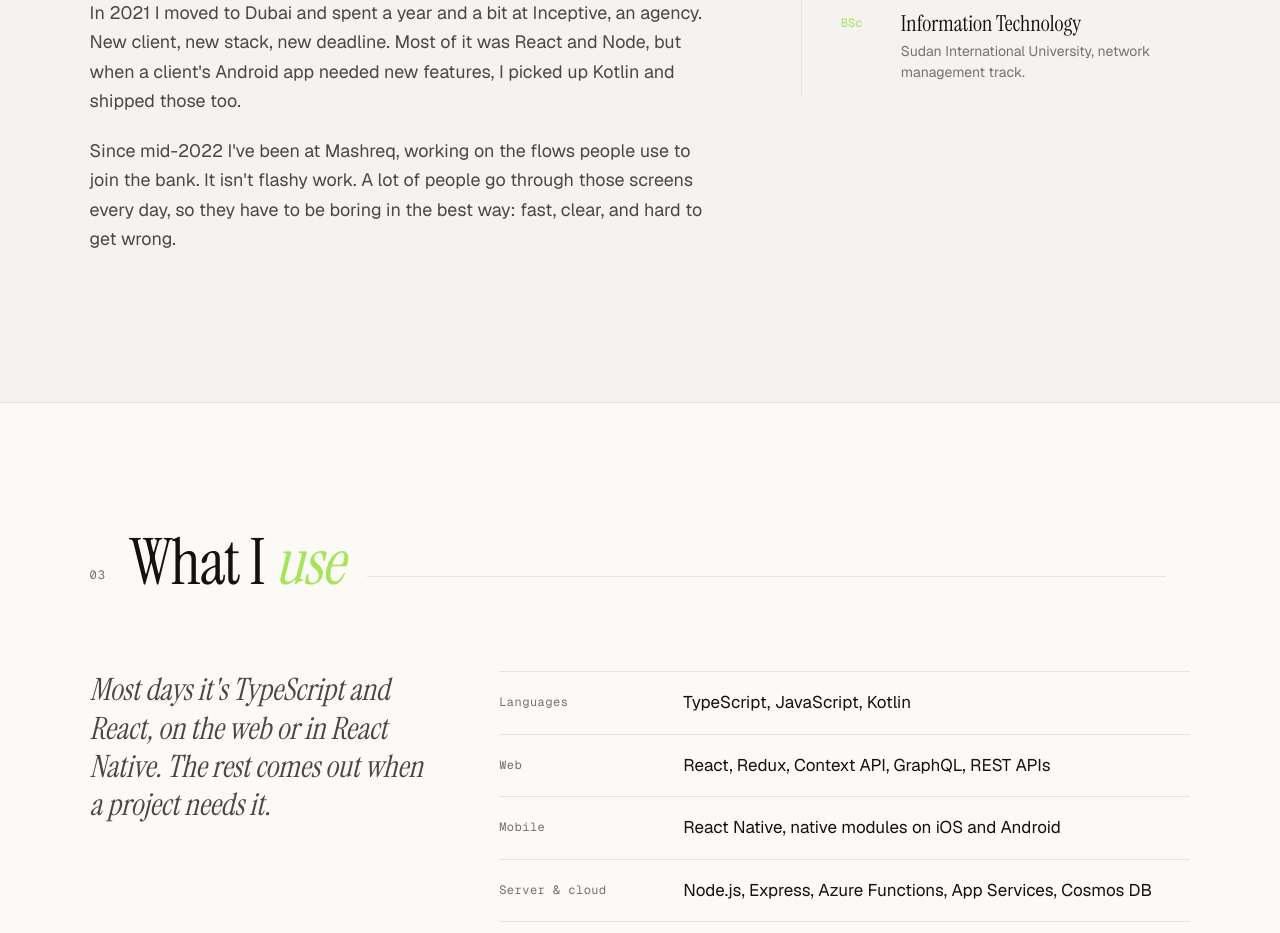
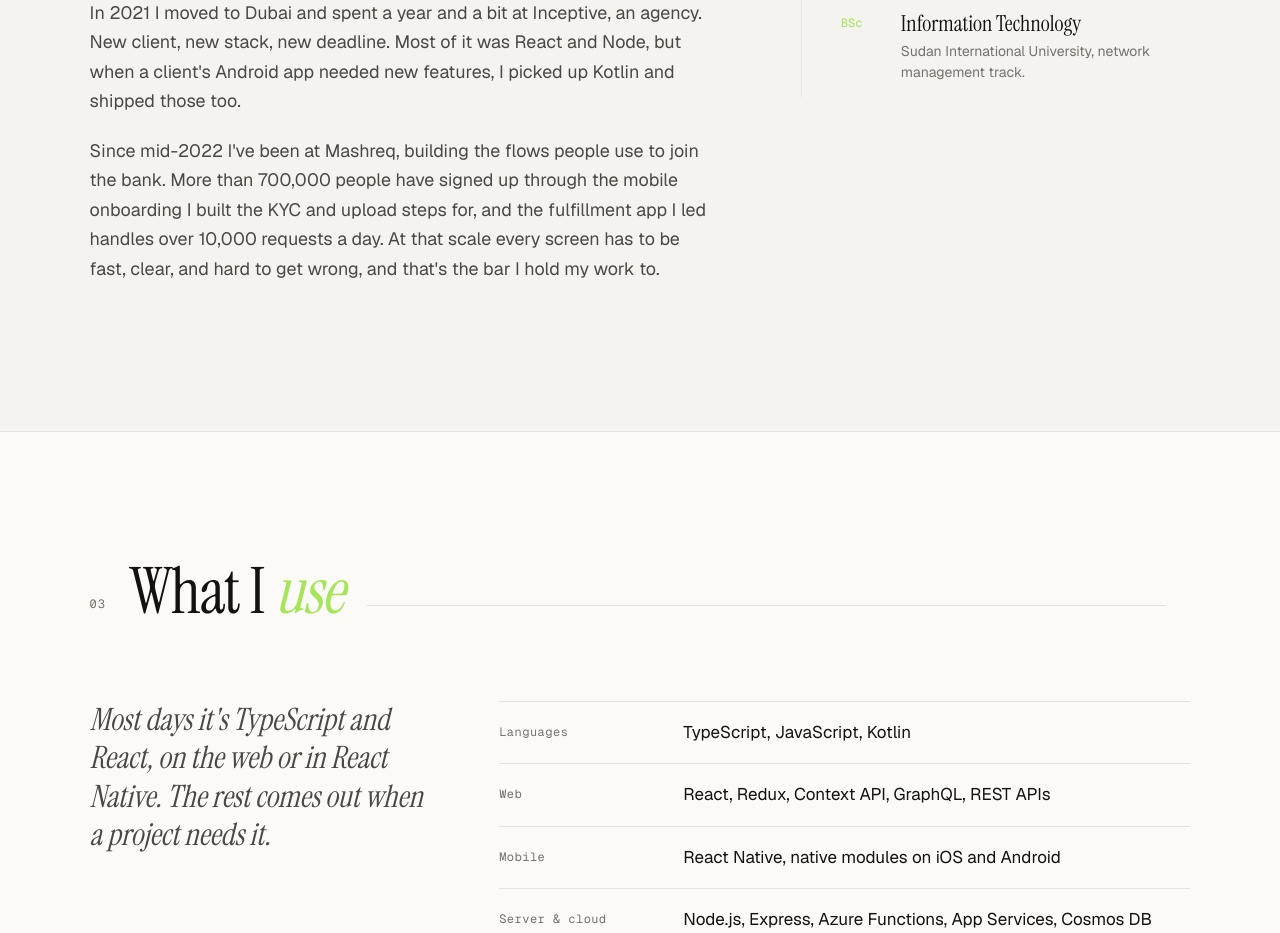
Before and after one commit to wael-fadlallah/waelfadlallh.com, a Next.js app: page / in a window 1280 px wide. Shown: the part 2980-3913 px from the top of the page. Built offline with nearby package versions, Linux system fonts and the light colour scheme.

Commit message:
Rewrite Mashreq paragraph in About with a more confident tone
Co-Authored-By: Claude Opus 5.5 (1M context) <noreply@anthropic.com>
Claude-Session: https://claude.ai/code/session_01RrWugQrvt3eFyCtTY1Are5

```diff
--- a/app/components/about.tsx
+++ b/app/components/about.tsx
@@ -45,10 +45,12 @@ export function About() {
             features, I picked up Kotlin and shipped those too.
           </p>
           <p>
-            Since mid-2022 I&apos;ve been at Mashreq, working on the flows
-            people use to join the bank. It isn&apos;t flashy work. A lot of
-            people go through those screens every day, so they have to be
-            boring in the best way: fast, clear, and hard to get wrong.
+            Since mid-2022 I&apos;ve been at Mashreq, building the flows
+            people use to join the bank. More than 700,000 people have signed
+            up through the mobile onboarding I built the KYC and upload steps
+            for, and the fulfillment app I led handles over 10,000 requests a
+            day. At that scale every screen has to be fast, clear, and hard to
+            get wrong, and that&apos;s the bar I hold my work to.
           </p>
         </div>
 
```
